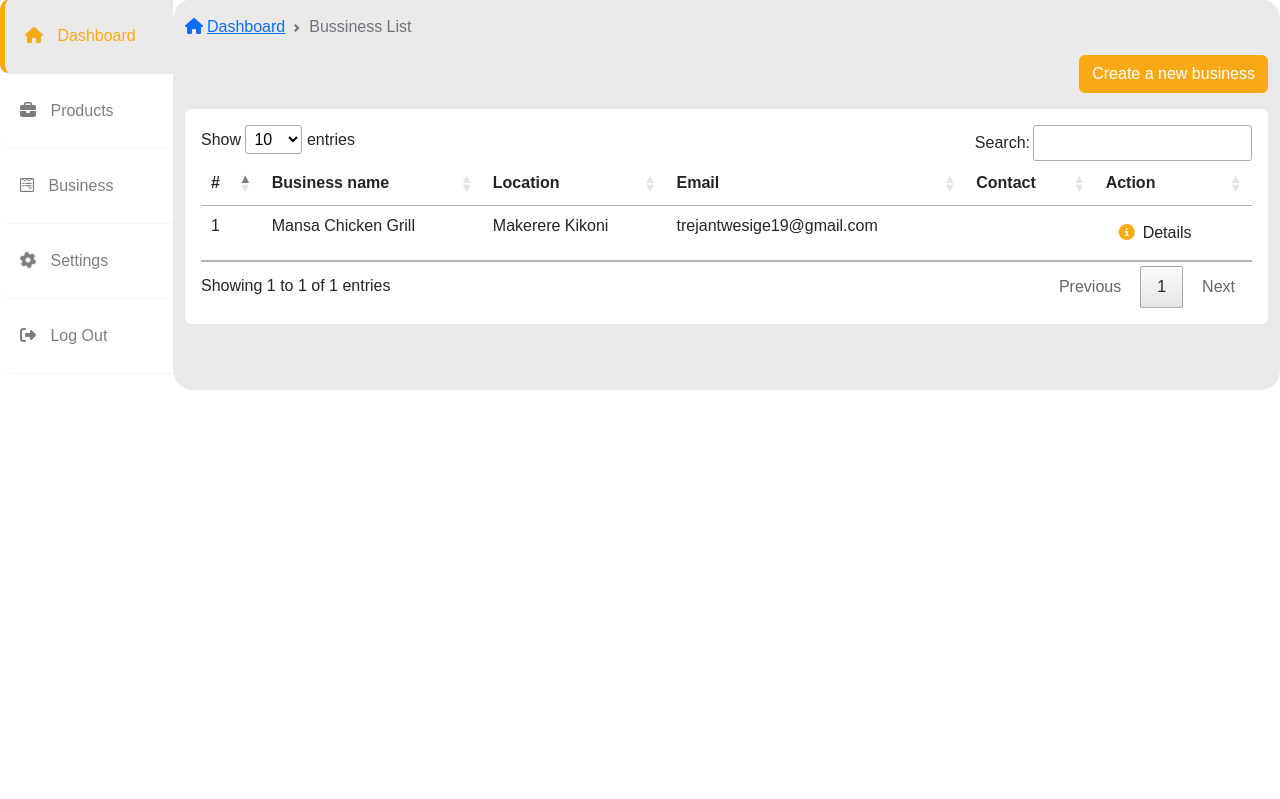
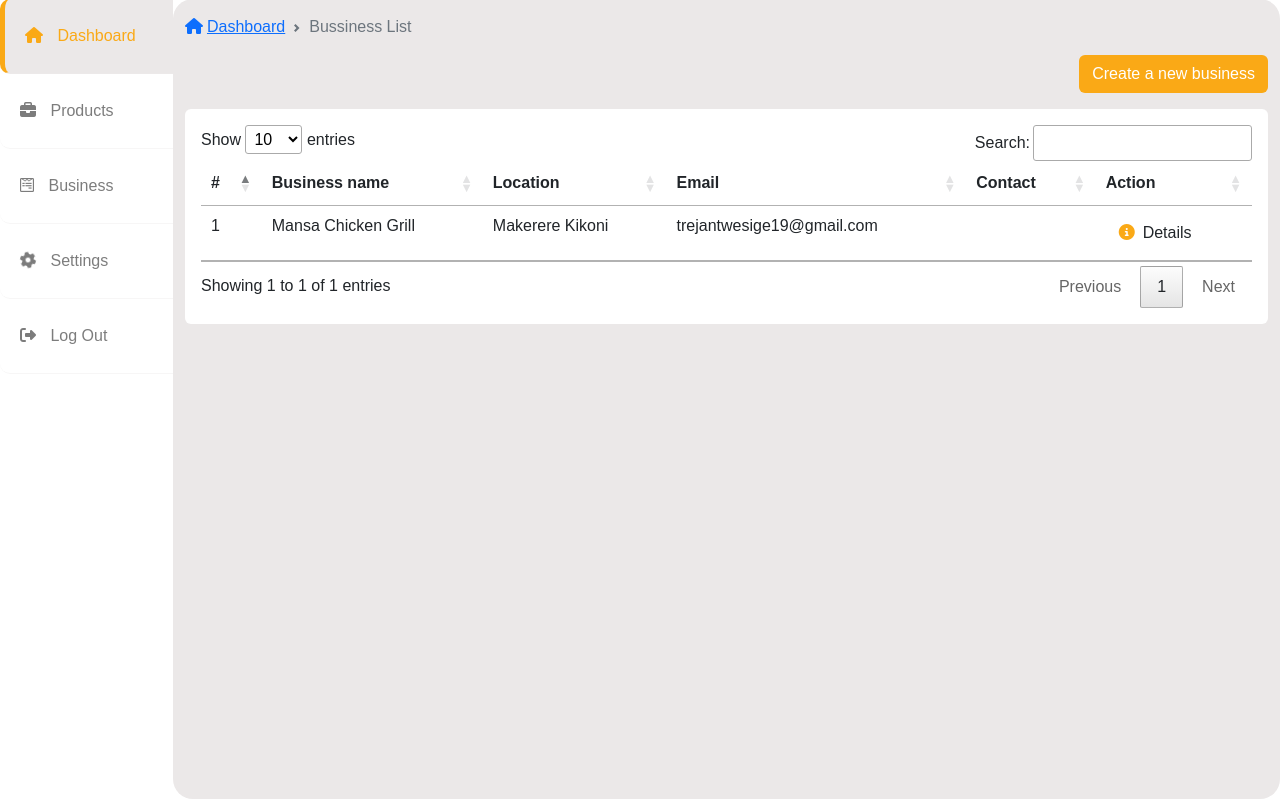
Before and after one commit to namutala/website, a Django app: page /business/ in a window 1280 px wide. Shown: the part 63-862 px from the top of the page. Before the commit the page ends 453 px from the top, so only its background shows below. Run offline with Django 5.2, Linux system fonts and the light colour scheme; a user stored in the database is signed in; data comes from the database, SQL or seed files in the repository; both versions use the stored data as it was after the commit; some libraries are stand-ins or nearby versions.

Commit message:
base template styles updated

```diff
--- a/static/base.css
+++ b/static/base.css
@@ -86,6 +86,7 @@ i{
 /* sidebar stylings */
 .container-body{
     display: flex;
+    min-height: 100vh;
 }
 .sidebar{
     position: relative;
@@ -145,7 +146,7 @@ i{
 /* .content */
 .content{
     width: 100%;
-    height: auto;
+    min-height: 100vh;
     background: #ebe8e8;
     border-radius: 20px;
     overflow: scroll;
```
Also changed, not shown: db.sqlite3.
